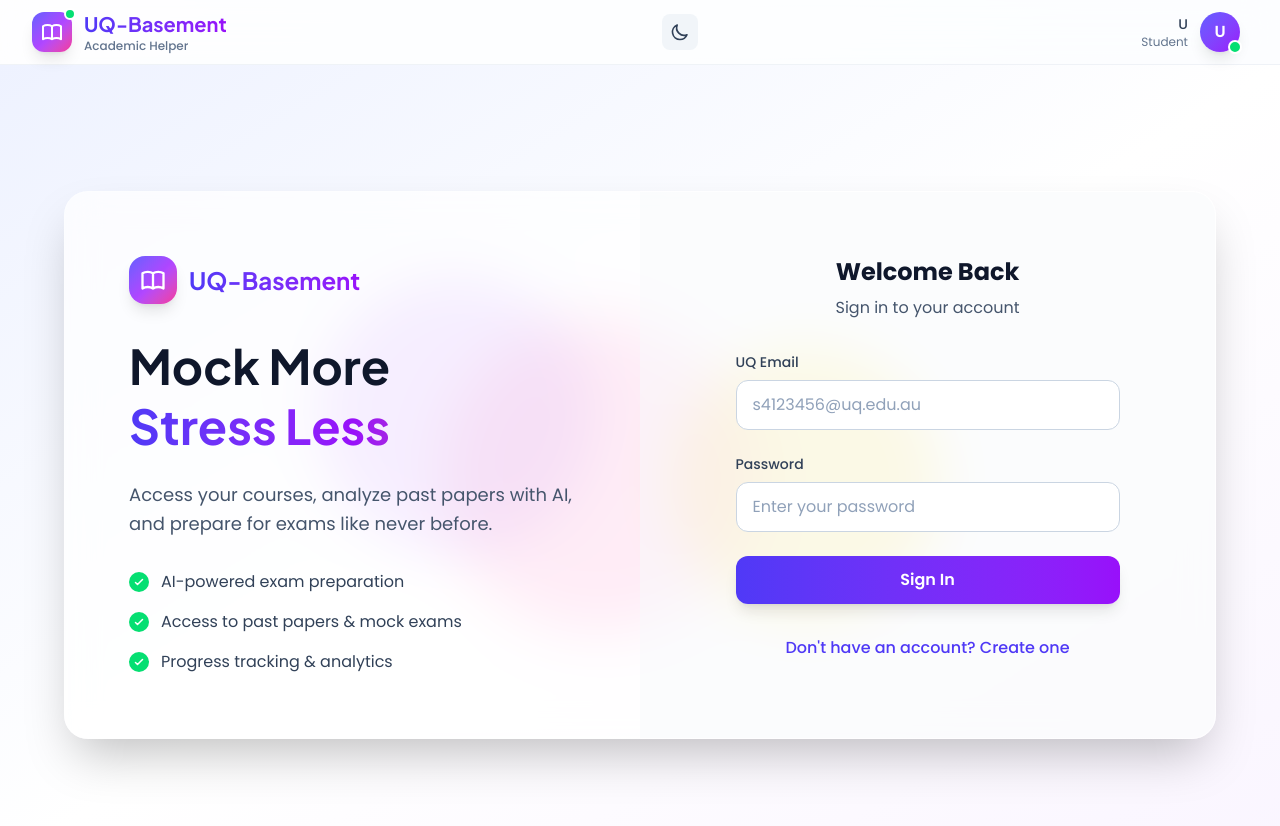
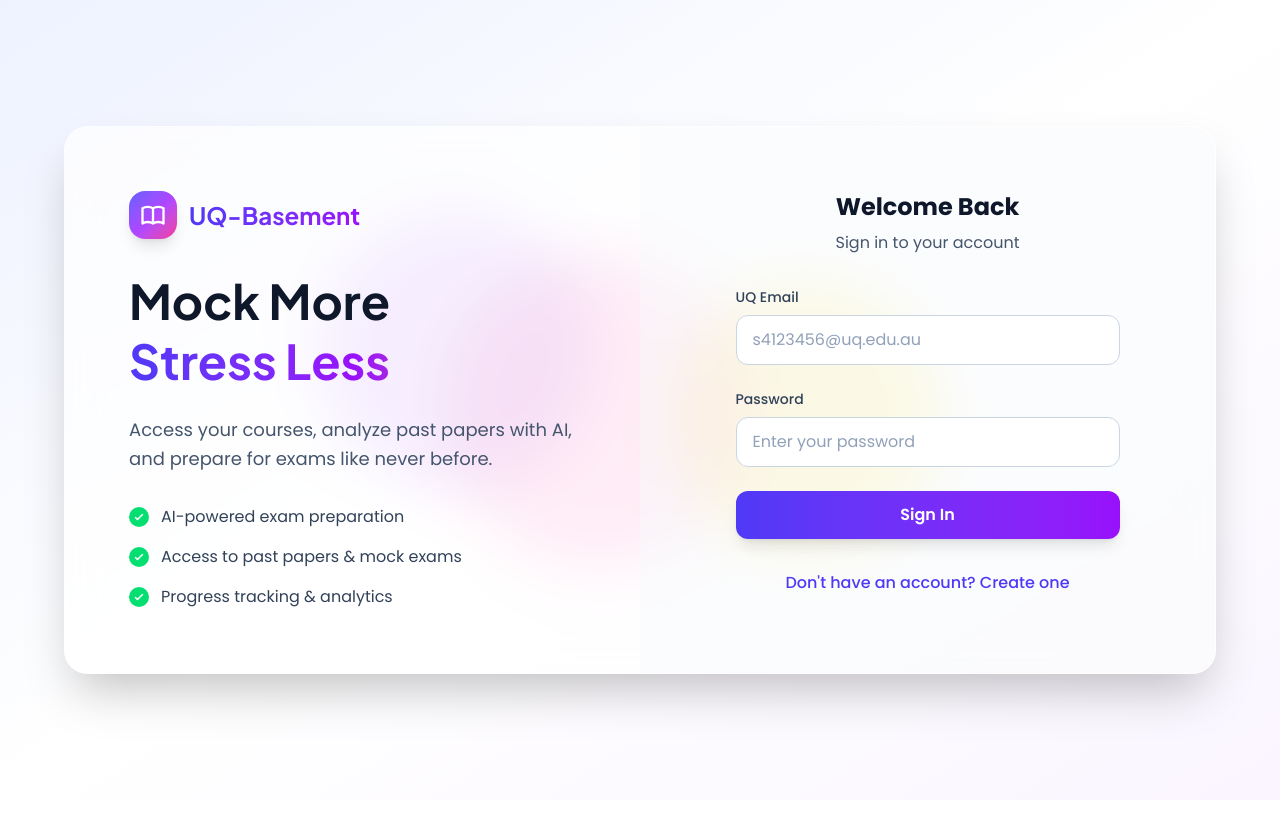
Before and after one commit to phurinjeffy/UQ-Basement, a React (Vite) app in the folder frontend/: page / in a window 1280 px wide. Shown: the top 826 px of the page. After the commit the page ends 800 px from the top, so only its background shows below. Built offline with nearby package versions, Linux system fonts and the light colour scheme.

Commit message:
No navbar on home

```diff
--- a/frontend/src/App.jsx
+++ b/frontend/src/App.jsx
@@ -1,6 +1,6 @@
 import "./App.css";
 import Navbar from "./components/Navbar";
-import { Routes, Route } from "react-router-dom";
+import { Routes, Route, useLocation } from "react-router-dom";
 
 import Home from "./pages/Home.jsx";
 import Dashboard from "./pages/Dashboard.jsx";
@@ -12,6 +12,9 @@ import { ThemeProvider } from "./context/ThemeContext";
 import PrivateRoute from "./components/PrivateRoute";
 
 function App() {
+  const location = useLocation();
+  const showNavbar = location.pathname !== '/';
+
   return (
     <ThemeProvider>
       <AuthProvider>
@@ -19,7 +22,7 @@ function App() {
           <div className="drawer">
             <input id="my-drawer" type="checkbox" className="drawer-toggle" />
             <div className="drawer-content">
-              <Navbar />
+              {showNavbar && <Navbar />}
               <main className="relative">
                 <Routes>
                   <Route path="/" element={<Home />} />
```
